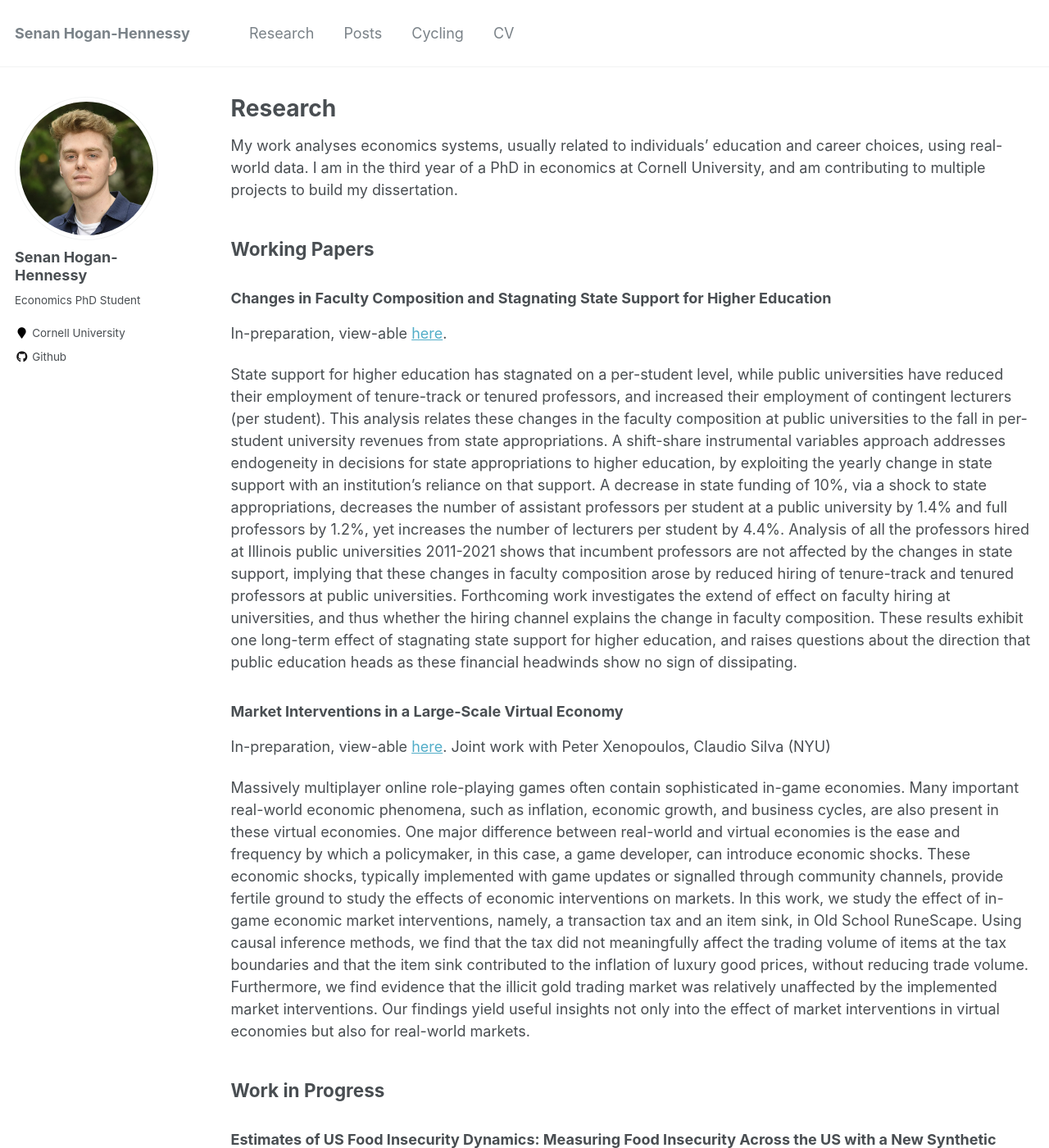
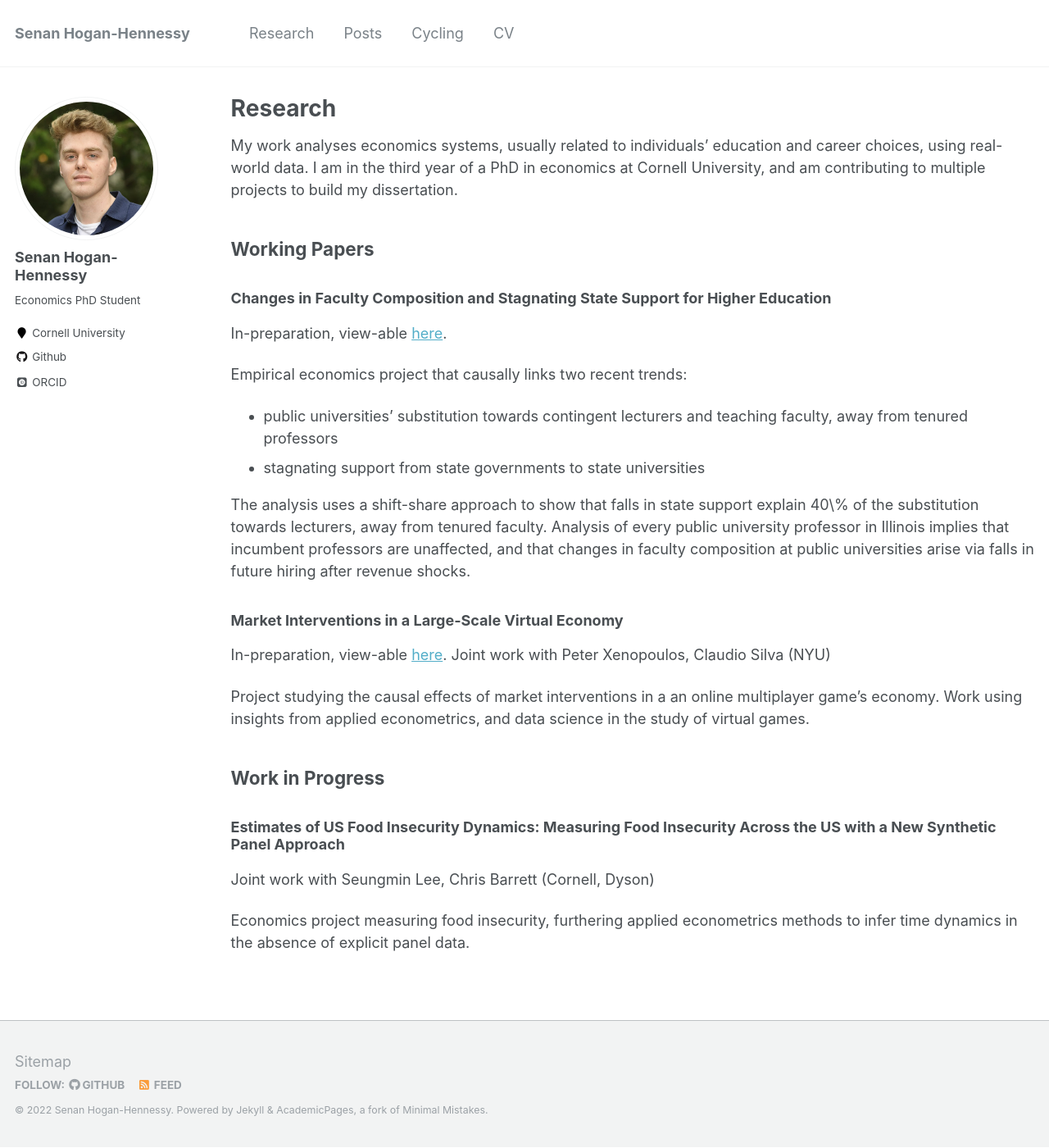
Before and after one commit to shoganhennessy/shoganhennessy.github.io, a Jekyll site: the page built from _pages/research.md, in a window 1280 px wide and 1400 px high. Shown: the whole window at 82% size. Built offline with Jekyll 4.4.1, drawn with Linux system fonts in a browser that asks for light colours; some web fonts are replaced; some of the changed text lies outside the part shown.

Commit message:
adjust desc.

```diff
--- a/_config.yml
+++ b/_config.yml
@@ -90,6 +90,7 @@ author:
   bitbucket        :
   codepen          :
   github           : "shoganhennessy"
+  orcid            : "https://orcid.org/0000-0003-4238-2396"
   wikipedia        :
 
 
--- a/_pages/research.md
+++ b/_pages/research.md
@@ -14,27 +14,21 @@ I am in the third year of a PhD in economics at Cornell University, and am contr
 
 In-preparation, view-able [here](https://github.com/shoganhennessy/state-faculty-composition).
 
-State support for higher education has stagnated on a per-student level, while public universities have reduced their employment of tenure-track or tenured professors, and increased their employment of contingent lecturers (per student).
-This analysis relates these changes in the faculty composition at public universities to the fall in per-student university revenues from state appropriations.
-A shift-share instrumental variables approach addresses endogeneity in decisions for state appropriations to higher education, by exploiting the yearly change in state support with an institution’s reliance on that support.
-A decrease in state funding of 10%, via a shock to state appropriations, decreases the number of assistant professors per student at a public university by 1.4% and full professors by 1.2%, yet increases the number of lecturers per student by 4.4%.
-Analysis of all the professors hired at Illinois public universities 2011-2021 shows that incumbent professors are not affected by the changes in state support, implying that these changes in faculty composition arose by reduced hiring of tenure-track and tenured professors at public universities.
-Forthcoming work investigates the extend of effect on faculty hiring at universities, and thus whether the hiring channel explains the change in faculty composition.
-These results exhibit one long-term effect of stagnating state support for higher education, and raises questions about the direction that public education heads as these financial headwinds show no sign of dissipating.
+Empirical economics project that causally links two recent trends:
+
+- public universities' substitution towards contingent lecturers and teaching faculty, away from tenured professors
+- stagnating support from state governments to state universities
+
+The analysis uses a shift-share approach to show that falls in state support explain 40\% of the substitution towards lecturers, away from tenured faculty.
+Analysis of every public university professor in Illinois implies that incumbent professors are unaffected, and that changes in faculty composition at public universities arise via falls in future hiring after revenue shocks.
 
 ### Market Interventions in a Large-Scale Virtual Economy
 
 In-preparation, view-able [here](https://doi.org/10.48550/arXiv.2210.07970).
 Joint work with Peter Xenopoulos, Claudio Silva (NYU)
 
-Massively multiplayer online role-playing games often contain sophisticated in-game economies.
-Many important real-world economic phenomena, such as inflation, economic growth, and business cycles, are also present in these virtual economies.
-One major difference between real-world and virtual economies is the ease and frequency by which a policymaker, in this case, a game developer, can introduce economic shocks.
-These economic shocks, typically implemented with game updates or signalled through community channels, provide fertile ground to study the effects of economic interventions on markets.
-In this work, we study the effect of in-game economic market interventions, namely, a transaction tax and an item sink, in Old School RuneScape.
-Using causal inference methods, we find that the tax did not meaningfully affect the trading volume of items at the tax boundaries and that the item sink contributed to the inflation of luxury good prices, without reducing trade volume.
-Furthermore, we find evidence that the illicit gold trading market was relatively unaffected by the implemented market interventions.
-Our findings yield useful insights not only into the effect of market interventions in virtual economies but also for real-world markets.
+Project studying the causal effects of market interventions in a an online multiplayer game's economy.
+Work using insights from applied econometrics, and data science in the study of virtual games.
 
 ## Work in Progress
 
@@ -43,15 +37,3 @@ Our findings yield useful insights not only into the effect of market interventi
 Joint work with Seungmin Lee, Chris Barrett (Cornell, Dyson)
 
 Economics project measuring food insecurity, furthering applied econometrics methods to infer time dynamics in the absence of explicit panel data.
-
-### Immediate Effects of a Faculty Union
-
-Labour economics project analysing the (causal) effect of a new collective bargaining agreement on public university professors.
-Focuses on the differential effects on tenured and non-tenured professors, using a difference-in-difference approach.
-
-### Overlapping Measures of Rideshare Drivers' Hours and Earnings in the Gig Economy
-
-Joint work with Louis Hyman, Yudi Wang (Cornell, Industrial Labor Relations)
-
-General interest project combining multiple sources of administrative data on the exact hours worked of rideshare drivers.
-In-prepartion draft delayed by recent developments at Uber.
```
Also changed, not shown: 4 other files.
